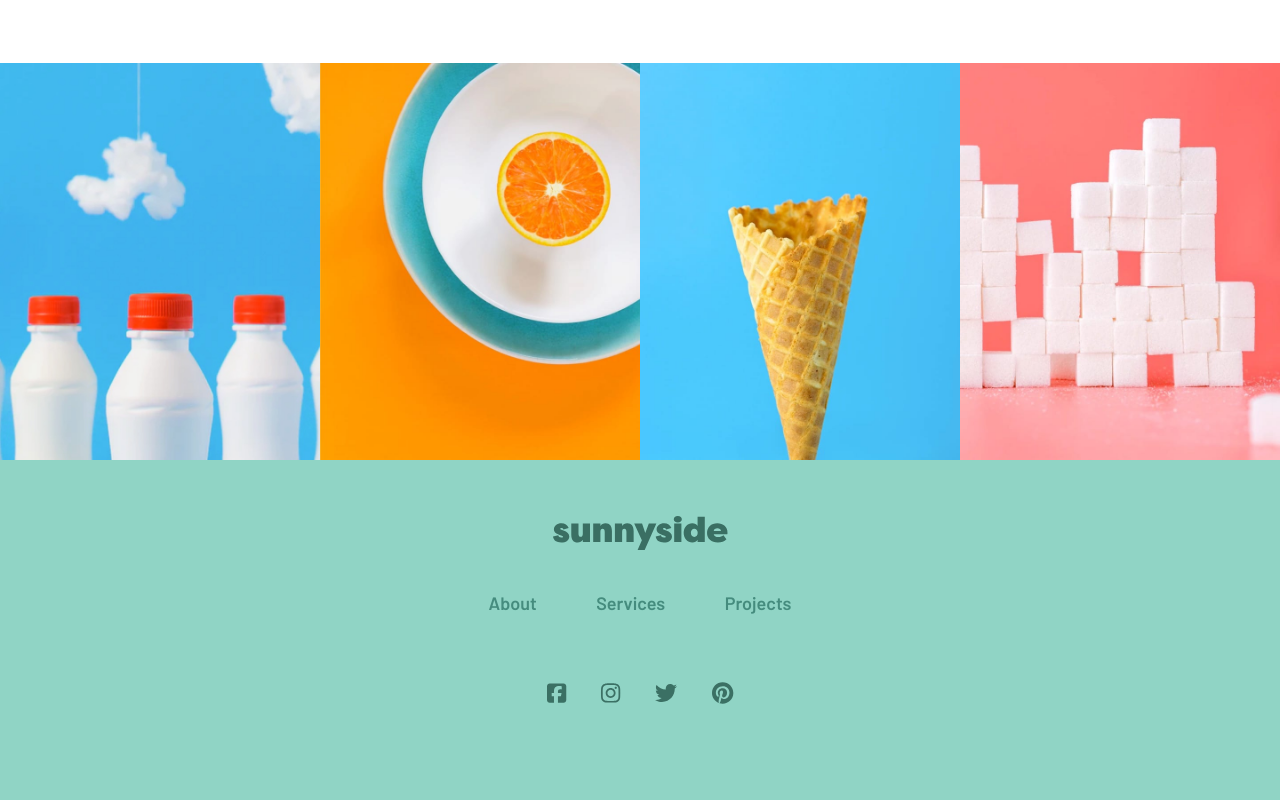
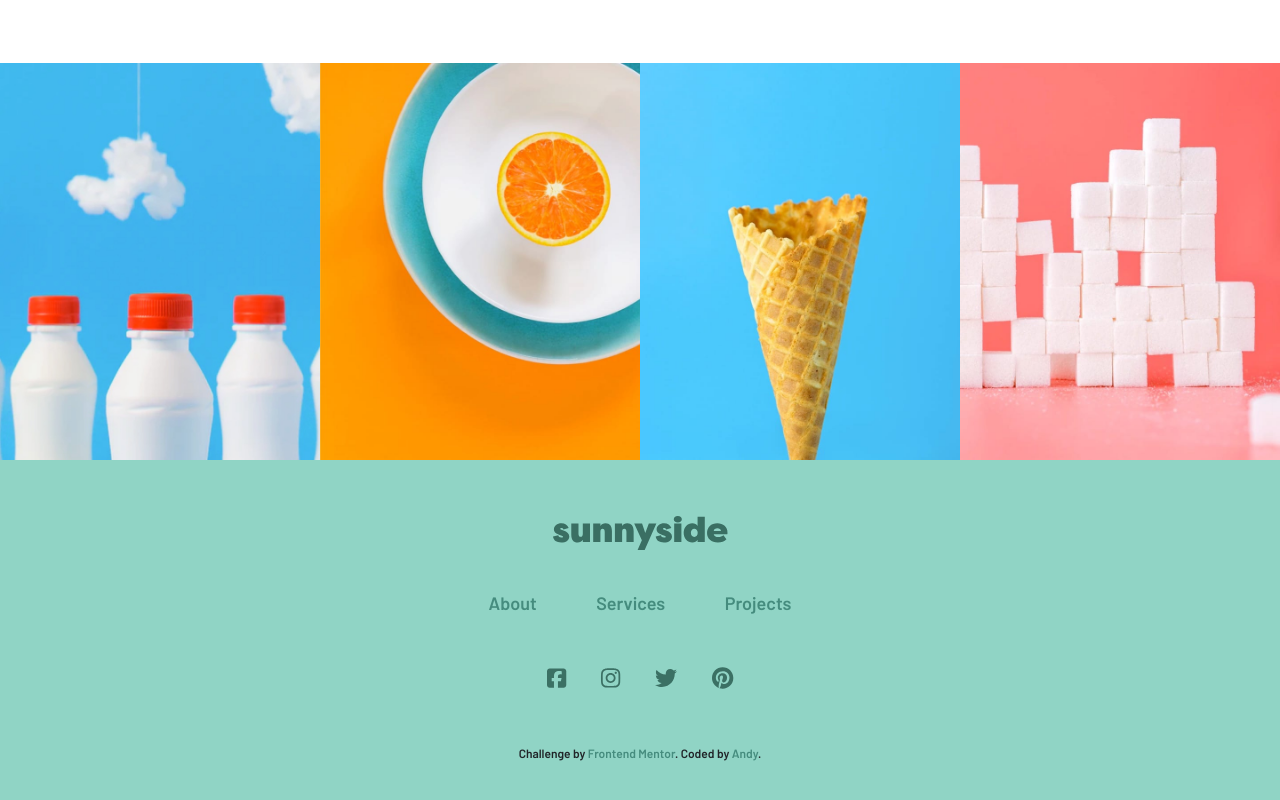
Before and after one commit to AndyAshley/front-end-mentor, a Next.js app: page / in a window 1280 px wide. Shown: the part 3078-3878 px from the top of the page. Built offline with nearby package versions, Linux system fonts and the light colour scheme.

Commit message:
forgot attribution

```diff
--- a/components/Footer.js
+++ b/components/Footer.js
@@ -30,6 +30,13 @@ export default function Footer() {
           <HoverScale scale={1.2} html={<FontAwesomeIcon icon={faTwitter} />} />
           <HoverScale scale={1.2} html={<FontAwesomeIcon icon={faPinterest} />} />
         </div>
+        <div className="attribution">
+          Challenge by{" "}
+          <a href="https://www.frontendmentor.io?ref=challenge" target="_blank">
+            Frontend Mentor
+          </a>
+          . Coded by <a href="https://www.frontendmentor.io/profile/AndyAshley">Andy</a>.
+        </div>
       </Container>
     </Container>
   );
--- a/components/css/Footer.module.css
+++ b/components/css/Footer.module.css
@@ -7,9 +7,9 @@
   display: flex;
   max-width: 375px;
   flex-direction: column;
-  justify-content: space-evenly;
+  justify-content: space-between;
   align-items: center;
-  min-height: 200px;
+  height: 100%;
 }
 
 .FooterWrapper a {
--- a/styles/globals.css
+++ b/styles/globals.css
@@ -60,3 +60,17 @@ body {
 .to-top:hover {
   box-shadow: 0px 0px 20px hsla(167, 40%, 24%, 0.3);
 }
+
+.attribution {
+  position: relative;
+  bottom: 0px;
+  left: center;
+  margin-top: auto;
+
+  font-size: 12px !important;
+  text-align: center;
+}
+.attribution a {
+  font-size: 12px !important;
+  color: var(--Dark-moderate-cyan) !important;
+}
```
